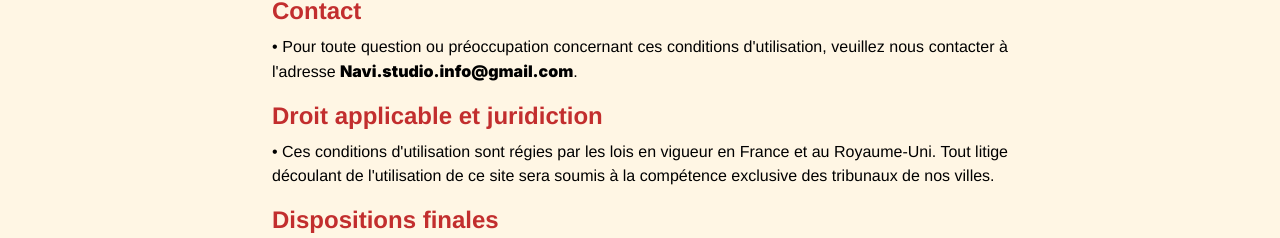
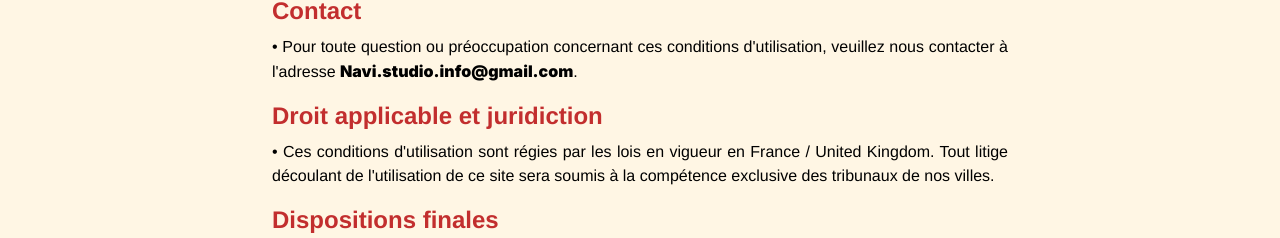
Before and after one commit to franzhopp/v3q, a React (Vite) app: page /terms in a window 1280 px wide. Shown: the part 1369-1607 px from the top of the page. Built offline with nearby package versions, Linux system fonts and the light colour scheme; a web font is replaced by a local one.

Commit message:
[ADD] update

```diff
--- a/src/Components/Privacy/Pages/PageTerms.jsx
+++ b/src/Components/Privacy/Pages/PageTerms.jsx
@@ -118,7 +118,7 @@ const PageConditions = () => {
           </h2>
           <p className="text-black text-justify mb-4">
             • Ces conditions d'utilisation sont régies par les lois en vigueur
-            en France et au Royaume-Uni. Tout litige découlant de l'utilisation
+            en France / United Kingdom. Tout litige découlant de l'utilisation
             de ce site sera soumis à la compétence exclusive des tribunaux de
             nos villes.
           </p>
```
